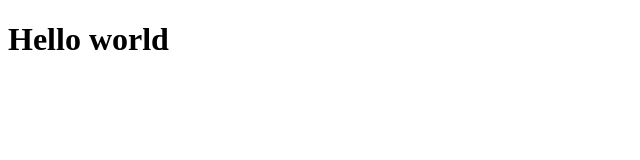
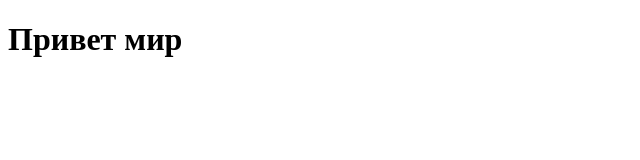
Before and after one commit to AiiaT/js_lesson_14, a plain HTML site: page index.html in a window 1280 px wide. Shown: the full height of the page, 0-640 px from the left. Drawn offline with Linux system fonts and the light colour scheme.

Commit message:
updated main title

```diff
--- a/index.html
+++ b/index.html
@@ -8,7 +8,7 @@
 </head>
 <body>
 
-  <h1>Hello world</h1>
+  <h1>Привет мир</h1>
 
 </body>
 </html>
```
